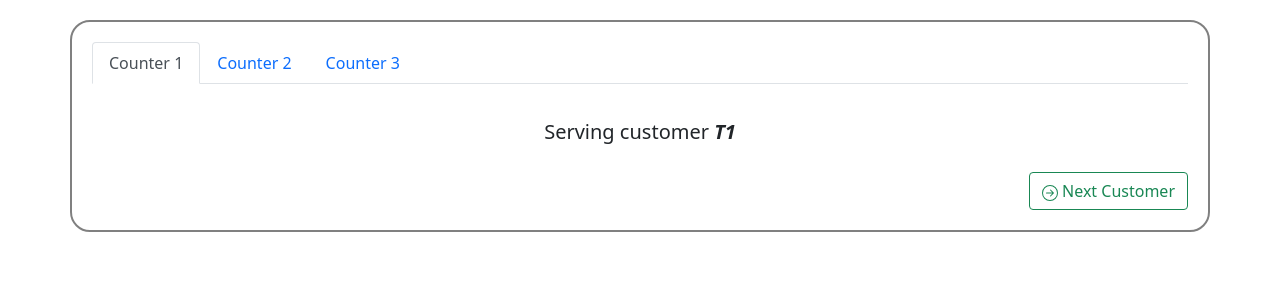
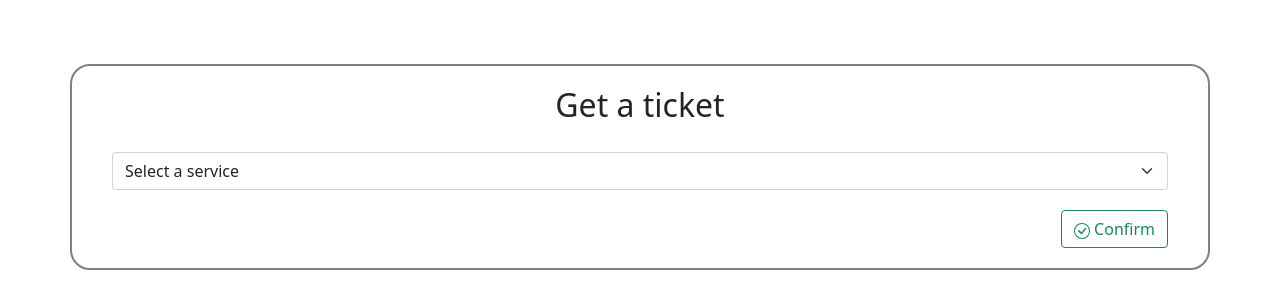
Before and after one commit to softeng-team4/softeng_OQMS_04, a React (Create React App) app in the folder client/: page / in a window 1280 px wide. Shown: the top 308 px of the page. Built offline with nearby package versions, Linux system fonts and the light colour scheme.

Commit message:
NewTicket adapted to API call

```diff
--- a/client/src/App.js
+++ b/client/src/App.js
@@ -1,11 +1,11 @@
 import './App.css';
 import 'bootstrap/dist/css/bootstrap.min.css';
-import OfficerInterface from './OfficerInterface';
+import NewTicket from './NewTicket';
 
 function App() {
   return (
     <div className="App">
-      <OfficerInterface />
+      <NewTicket />
     </div>
   );
 }
--- a/client/src/DeskBoard.js
+++ b/client/src/DeskBoard.js
@@ -7,9 +7,9 @@ function DeskBoard(props) {
             }
           <Card.Header as="h4">DeskName</Card.Header>
           <Card.Body>
-            <Card.Title>Supported services list</Card.Title>
+            <Card.Title>We are serving <i><b>T1</b></i></Card.Title>
             <Card.Text>
-              We are serving <i><b>T1</b></i>
+              Supported services list
             </Card.Text>
           </Card.Body>
         </Card>
--- a/client/src/MainBoard.js
+++ b/client/src/MainBoard.js
@@ -4,9 +4,9 @@ import DeskBoard from "./DeskBoard";
 import ListGroup from 'react-bootstrap/ListGroup';
 
 function MainBoard(props) {
-    const [deskList, setDeskList] = useState([1, 2, 3, 4]);
+    const [deskList, setDeskList] = useState([1, 2, 3, 4, 5]);
 
-    return <Container>
+    return <Container style={{ padding: 20}}>
         <ListGroup horizontal variant='flush'>
             { deskList.map(desk =>
                 <ListGroup.Item>
--- a/client/src/NewTicket.js
+++ b/client/src/NewTicket.js
@@ -1,11 +1,34 @@
 import Container from 'react-bootstrap/Container';
 import Form from 'react-bootstrap/Form';
 import Button from 'react-bootstrap/Button'
-import { useState } from 'react';
+import Modal from 'react-bootstrap/Modal';
+import { useEffect, useState } from 'react';
 
 function NewTicket(props) {
-    const [service, setService] = useState('');
+    const [service, setService] = useState({});
     const [validated, setValidated] = useState(false);
+    const [serviceList, setServiceList] = useState([]);
+    const [ticket, setTicket] = useState(undefined);
+
+    const [show, setShow] = useState(false);
+    const handleClose = () => setShow(false);
+    const handleShow = () => setShow(true);
+
+    useEffect(() => {
+        reloadServices();
+    }, []);
+
+    const reloadServices = () => {
+        //const list = API.getAllServices();
+        const list = [
+            {id: 1, name: "Service 1", service_time: 2},
+            {id: 2, name: "Service 2", service_time: 2},
+            {id: 3, name: "Service 3", service_time: 2},
+            {id: 4, name: "Service 4", service_time: 2},
+            {id: 5, name: "Service 5", service_time: 2}
+        ];
+        setServiceList(list);
+    }
 
     const handleSubmit = (event) => {
         event.preventDefault();
@@ -13,20 +36,39 @@ function NewTicket(props) {
             event.stopPropagation();
         } else {
             // call the API and visualize the ticket
+            //newTicket = API.createTicket(service.id);
+            //setTicket(newTicket)
+            setTicket({ num: 2, waitTime: 3 });
+            handleShow()
         }
         setValidated(true);
     };
 
-    return <Container className="new_ticket_container" style={{ borderRadius: 20, borderColor: 'grey', borderWidth: 2, borderStyle: 'double', padding: 20 }}>
+    return <>
+        <Modal show={show} onHide={handleClose}>
+            <Modal.Header closeButton>
+            <Modal.Title>{"Ticket " + (ticket && ticket.num)}</Modal.Title>
+            </Modal.Header>
+            <Modal.Body>{"Your waiting time is about " + (ticket && ticket.waitTime) + " minutes"}</Modal.Body>
+            <Modal.Footer>
+            <Button variant="primary" onClick={handleClose}>
+                Close
+            </Button>
+            </Modal.Footer>
+        </Modal>
+        <Container className="new_ticket_container" style={{ borderRadius: 20, borderColor: 'grey', borderWidth: 2, borderStyle: 'double', padding: 20 }}>
             <h2 align="center">Get a ticket</h2>
             <Form noValidate validated={validated} onSubmit={handleSubmit}>
+                <div style={{padding: 20}}>
                     <Form.Select aria-label="Service selection form" required onChange={(e) => setService(e.target.value)}>
                         <option>Select a service</option>
-                <option value="1">Service 1</option>
-                <option value="2">Service 2</option>
-                <option value="3">Service 3</option>
+                        { serviceList.map(service =>
+                            <option key={service.id} value={service.name}>{service.name}</option>)
+                        }
                     </Form.Select>
-            <div align='right' style={{ marginTop: 10 }}>
+                </div>
+
+                <div align='right' style={{ marginRight: 20 }}>
                     <Button type='submit' variant='outline-success'>
                         <svg xmlns="http://www.w3.org/2000/svg"
                             width="16"
@@ -41,6 +83,7 @@ function NewTicket(props) {
                 </div>
             </Form>
         </Container>
+    </>
 }
 
 export default NewTicket;
```
Lines whose indentation alone changed are shown as unchanged.
